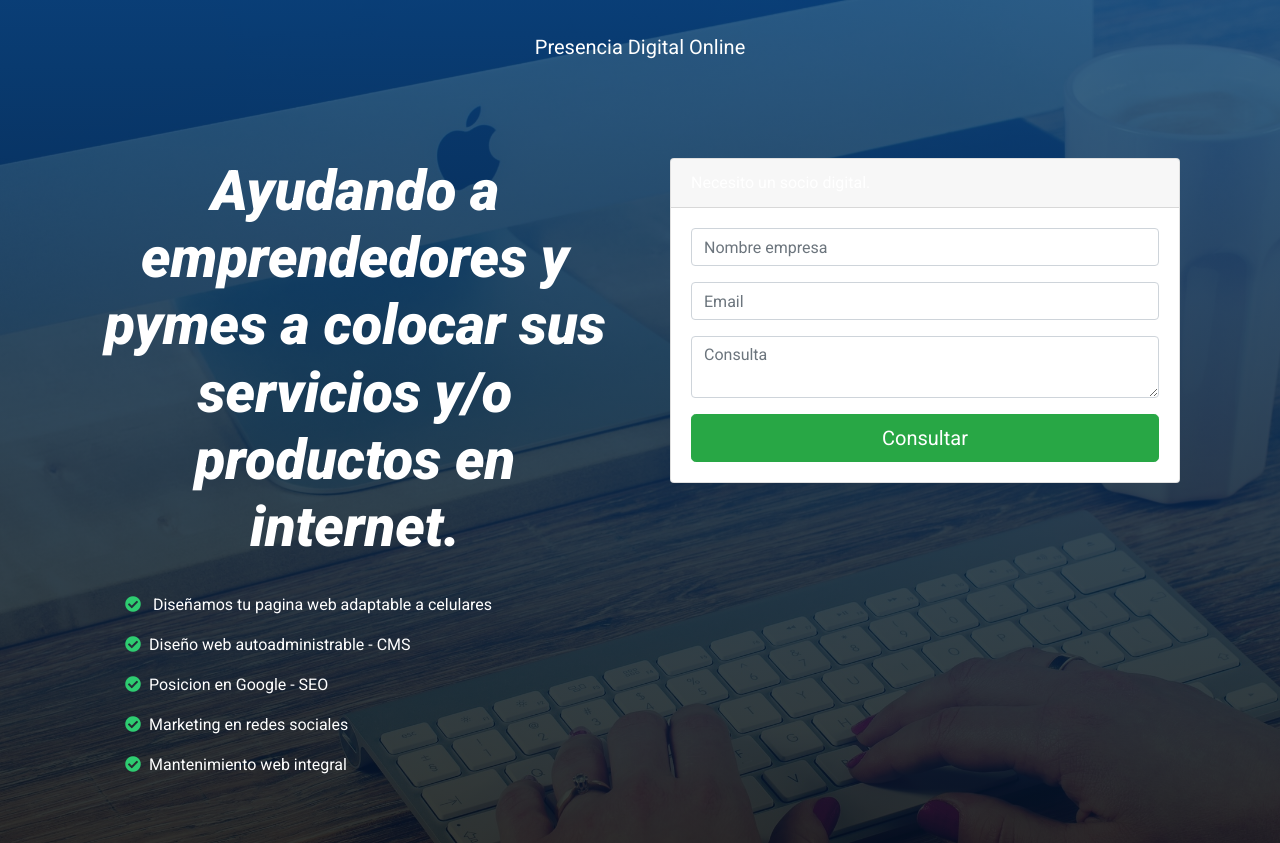
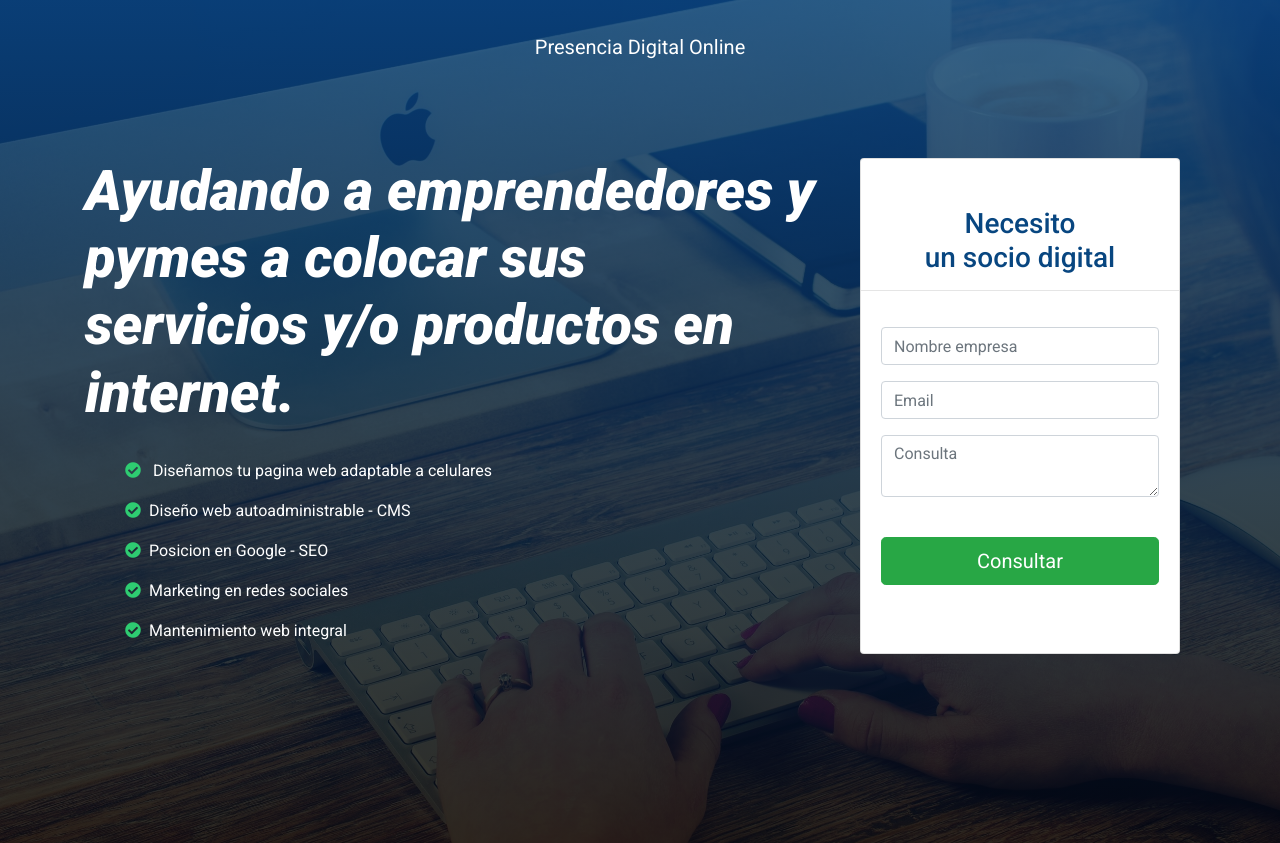
Before and after one commit to viejo27/landingPagePDO, a plain HTML site: page index.html in a window 1280 px wide. Shown: the top 843 px of the page. Drawn offline with nearby package versions, Linux system fonts and the light colour scheme.

Commit message:
retoques menores

```diff
--- a/index.html
+++ b/index.html
@@ -26,10 +26,10 @@
     <section class="jumbotron jumbotron-fluid bg-transparent">
         <div class="container">
           <div class="row">
-            <div class="col-sm col-md col-lg">
+            <div class="col-sm col-md-8 col-lg-8">
 
               <!-- slogan -->
-              <h1 class="display-4 pb-4">
+              <h1 class="display-4 text-left pb-4">
                 <i>Ayudando a emprendedores y pymes a colocar sus servicios y/o productos en internet.</i>
               </h1>
 
@@ -56,12 +56,13 @@
             </div>
 
             <!-- contact form -->
-            <div class="col-sm col-md col-lg">
+            <div class="col-sm col-md-4 col-lg-4">
                 <section id="contactar-section">
                     <div class="container">
-                      <div class="card">
-                        <div class="card-header">
-                          Necesito un socio digital.
+                      <div class="card py-5">
+                        <div class="form-header text-center">
+                          <h3>Necesito <br>un socio digital</h3>
+                          <hr>
                         </div>
                         <div class="card-body">
                         <!-- FORMULARIO -->
@@ -72,7 +73,7 @@
                           <div class="form-group">
                             <input type="email" class="form-control" id="email" placeholder="Email">
                           </div>
-                          <div class="form-group">
+                          <div class="form-group pb-4">
                             <textarea class="form-control" id="consulta" form="contactarForm" placeholder="Consulta"></textarea>
                           </div>
                           <button type="button" class="btn btn-success btn-lg btn-block">Consultar</button>
--- a/style.css
+++ b/style.css
@@ -25,6 +25,6 @@ nav .link-title-nav {
   font-size: 3x;
 }
 
-#contactar-form .card > .card-header {
-  color: 084680;
+.card .form-header {
+  color: #084680;
 }
```
